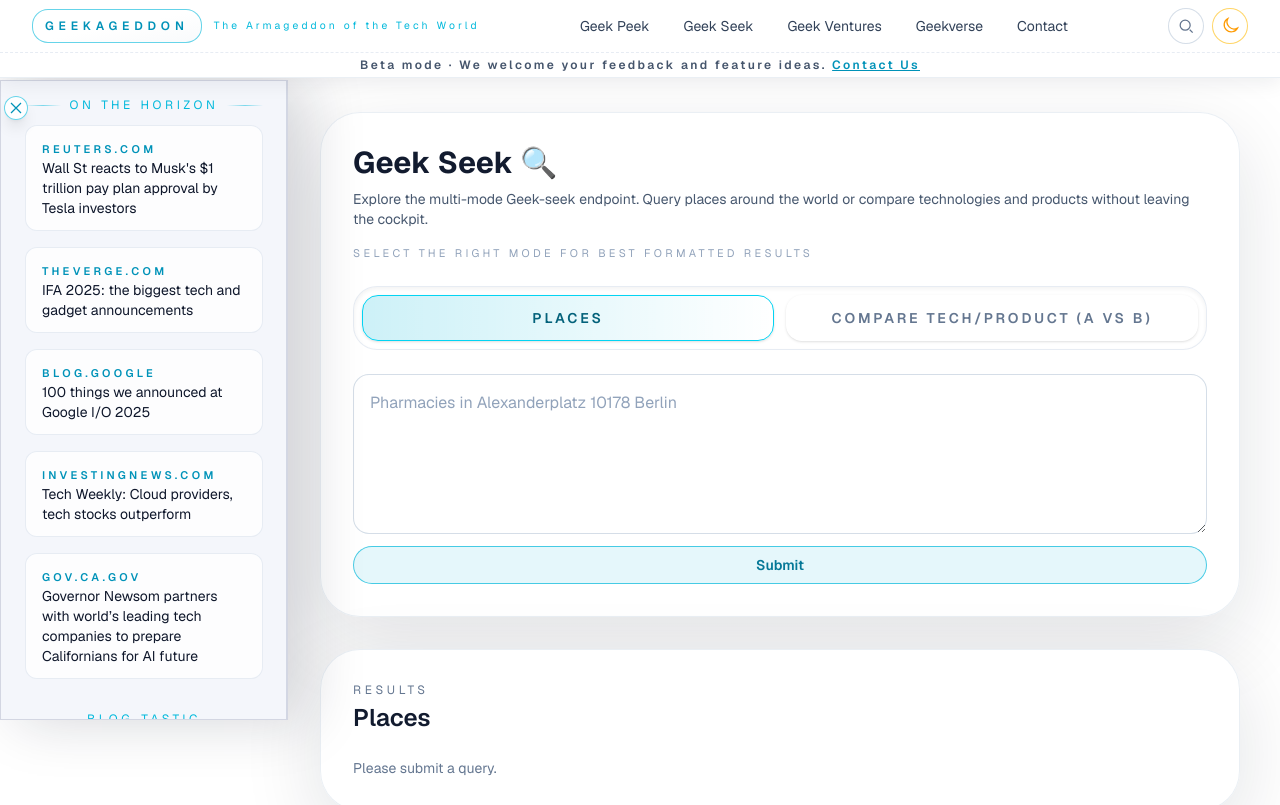
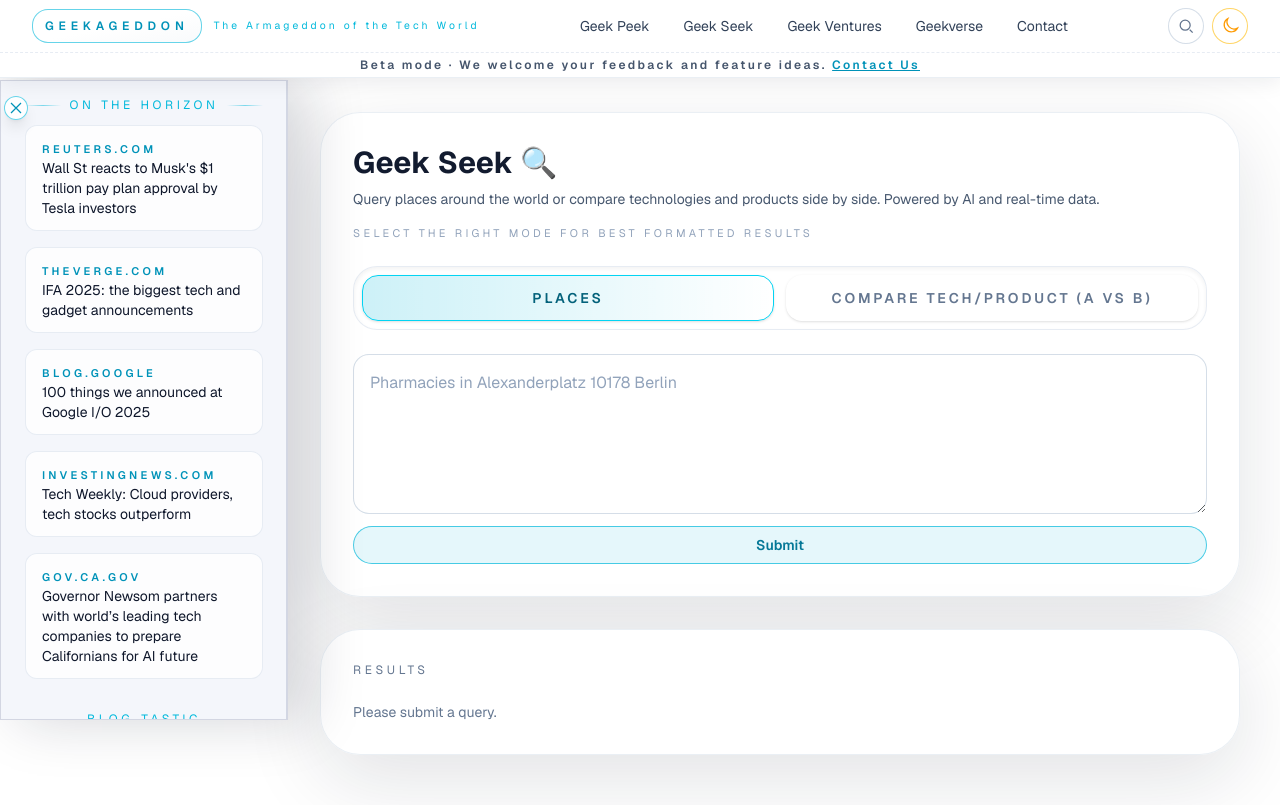
Before and after one commit to sanchivarma/geekageddon, a Next.js app: page /geekseek in a window 1280 px wide. Shown: the top 805 px of the page. Built offline with nearby package versions, Linux system fonts and the light colour scheme.

Commit message:
cleanups

```diff
--- a/app/geekseek/page.tsx
+++ b/app/geekseek/page.tsx
@@ -254,7 +254,7 @@ function GeekSeekClient() {
           <div className="flex flex-col gap-2">
             <h1 className="text-3xl font-bold text-slate-900 dark:text-white">Geek Seek 🔍</h1>
             <p className="text-sm text-slate-600 dark:text-slate-300">
-              Explore the multi-mode Geek-seek endpoint. Query places around the world or compare technologies and products without leaving the cockpit.
+              Query places around the world or compare technologies and products side by side. Powered by AI and real-time data.
             </p>
           </div>
           <div className="mt-4 space-y-6">
@@ -316,7 +316,6 @@ function GeekSeekClient() {
         <section className="w-full rounded-[2.5rem] border border-slate-200/70 bg-white/95 p-5 shadow-[0_25px_80px_rgba(15,23,42,0.12)] dark:border-slate-800/70 dark:bg-slate-950/80 sm:p-8">
           <header className="flex flex-col gap-1">
             <p className="text-xs uppercase tracking-[0.3em] text-slate-500 dark:text-slate-400">Results</p>
-            <h2 className="text-2xl font-semibold text-slate-900 dark:text-white">{activeTab === "places" ? "Places" : "Comparisons"}</h2>
           </header>
           <div className="mt-6" id={`${activeTab}-panel`} role="tabpanel" aria-live="polite">
             {activeTab === "places" ? <PlacesResults items={places} query={query} /> : <CompareResults payload={comparison} query={query} />}
```
